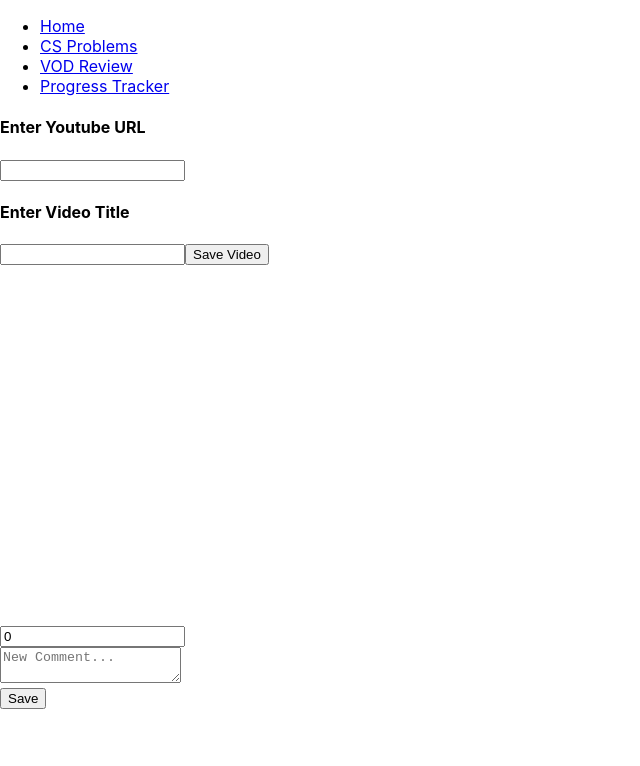
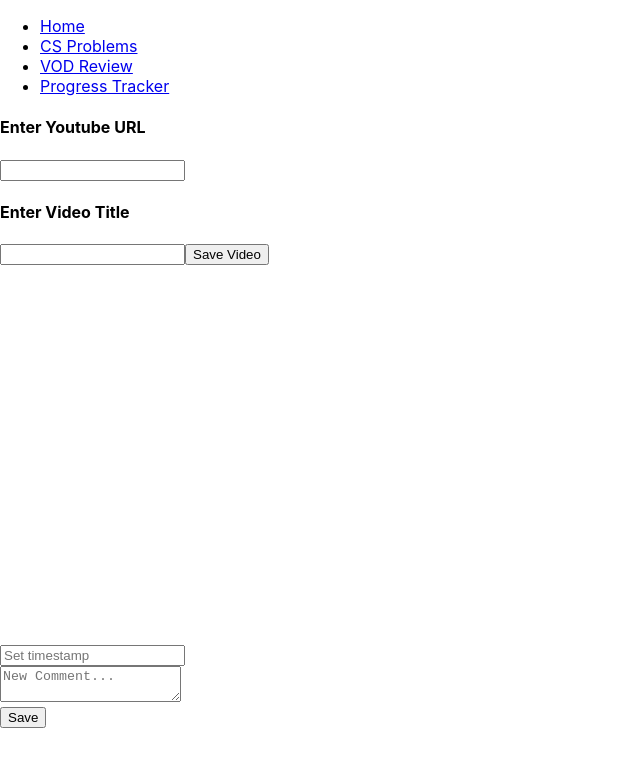
Before and after one commit to Barca545/CS_Tracker, a React (Create React App) app in the folder LoL_App/frontend/: page /vod-reviews in a window 1280 px wide. Shown: the top 766 px of the page, without its empty margins (0-640 px from the left). Built offline with nearby package versions, Linux system fonts and the light colour scheme.

Commit message:
got the timestamps mostly working

```diff
--- a/LoL_App/frontend/src/app/slices/vodreviewSlice.ts
+++ b/LoL_App/frontend/src/app/slices/vodreviewSlice.ts
@@ -39,7 +39,8 @@ const vodreviewSlice = createSlice({
         state.video.title = action.payload
       },
       setVideoURL: (state, action:PayloadAction<string>) => {
-        state.video.url = action.payload
+        const url = action.payload
+        state.video.url = url
       },
     }})
 
--- a/LoL_App/frontend/src/pages/VOD-Review.tsx
+++ b/LoL_App/frontend/src/pages/VOD-Review.tsx
@@ -1,4 +1,4 @@
-import React, {useState,useRef, useEffect} from "react";
+import React, {useState,useRef} from "react";
 import {v4 as uuid} from 'uuid';
 import { VODReviewComment, Video} from "../services/types/vod-reviews-types";
 import { useAppDispatch,useAppSelector } from "../app/hooks";
@@ -13,7 +13,6 @@ import ReactPlayer from "react-player";
 
 
 const VideoPlayer = () => {
-  ///give users the option to set the title of the video
   const reactPlayerRef = useRef<ReactPlayer>(null);
   const time = reactPlayerRef.current?.getCurrentTime()
   const dispatch = useAppDispatch()
@@ -21,15 +20,43 @@ const VideoPlayer = () => {
   const [videoTitle,setTitle] = useState(video.title)
   const [videoURL,setURL] = useState(video.url)
 
-  ///use map to rerender
-
   const handleSaveVideo = () => {
     dispatch(setVideoURL(videoURL))
-    dispatch(setVideoURL(videoTitle))
+    dispatch(setVideoTitle(videoTitle))
+    setTitle('')
+    setURL('')
   }
 
   /*steal the set duration thing as well from the below
   https://codesandbox.io/s/useref-for-react-player-qss7k*/
+
+  function timestampConverter(timestamp:string){
+    /*some math here is going wrong because 2:30 is being set to 2:03
+    my hunch is soem integer is being fucked up by parseInt
+    */
+    const count = timestamp.split(':').length
+    console.log(count)
+    if (count>=3) {
+      const [hoursstring, minutesstring, secondsstring] = timestamp.split(':');
+      const hours = parseInt(hoursstring)
+      const minutes = parseInt(minutesstring)
+      const seconds = parseInt(secondsstring)
+      const fulltime = (hours * 60 *60) + (minutes*60) + seconds
+      return fulltime
+    }
+    else if (count==2) {
+      const [minutesstring, secondsstring] = timestamp.split(':');
+      const minutes = parseInt(minutesstring)
+      const seconds = parseInt(secondsstring)
+      const fulltime = (minutes*60) + seconds
+      return fulltime
+    }
+    else {
+      const [secondsstring] = timestamp.split(':');
+      const seconds = parseInt(secondsstring)
+      return seconds
+    }
+  };
 
   const handleSeek = (time:number) => {
     reactPlayerRef.current?.seekTo(time)
@@ -64,18 +91,24 @@ const VideoPlayer = () => {
     const EditComment = (props:any) =>{
       const id = props.id
       const [inputText,setinputText] = useState(props.text)
-      const [inputTimestamp,setinputTimestamp] = useState<number>(props.timestamp);
+      const [inputTimestamp,setInputTimestamp] = useState<string>(props.timestamp[1]);
+      const [ouputTimestamp,setOutputTimestamp] = useState(0);
+
+      /*add feature that lets user set timestamp or set it to the current time*/
+      const handleTimestamp = (e:React.ChangeEvent<HTMLInputElement>) => {
+        setInputTimestamp(e.target.value)
+        const timestamp = timestampConverter(inputTimestamp)
+        setOutputTimestamp(timestamp)
+      }
 
       const handleEdit = () => {
         const comment:VODReviewComment = {
           id: id,
-          timestamp:inputTimestamp,
+          timestamp:[ouputTimestamp,inputTimestamp],
           text:inputText,
         }
         dispatch(editComment(comment))
-        console.log('comment edited')
         setEditState(false)
-
       }
       const handleCancel = () => {
         const comment:VODReviewComment = {
@@ -84,7 +117,6 @@ const VideoPlayer = () => {
           text:props.text,
         }
         dispatch(editComment(comment))
-        console.log('comment canceled')
         setEditState(false)
       }
 
@@ -93,7 +125,7 @@ const VideoPlayer = () => {
           <input type="text" className="create-timestamp"
           value={inputTimestamp}
           placeholder="Set timestamp"
-          onChange={(e) => {setinputTimestamp(parseInt(e.target.value))}}
+          onChange={(e) => {handleTimestamp(e)}}
           />
           <div className="create-comment">
             <textarea
@@ -110,10 +142,10 @@ const VideoPlayer = () => {
       )
     }
 
-    if (editstate==false) {
+    if (editstate===false) {
       return(
         <div className="comment">
-          <div className="time-stamp" onClick={()=>handleSeek(comment.timestamp)}> {comment.timestamp} </div>
+          <div className="time-stamp" onClick={()=>handleSeek(comment.timestamp[0])}> {comment.timestamp[1]} </div>
           <div className="comment-body" key={comment.id} id={comment.id}>
             {comment.text}
           </div>
@@ -133,24 +165,26 @@ const VideoPlayer = () => {
   ///could possible make savehandler an if statement and then reuse create comment for edit comment
   const CreateComment = () =>{
     const [inputText,setinputText] = useState ('')
-    const [inputTimestamp,setinputTimestamp] = useState(0);
+    const [inputTimestamp,setInputTimestamp] = useState('');
+    const [ouputTimestamp,setOutputTimestamp] = useState(0);
 
     /*add feature that lets user set timestamp or set it to the current time*/
+    const handleTimestamp = (e:React.ChangeEvent<HTMLInputElement>) => {
+      setInputTimestamp(e.target.value)
+      const timestamp = timestampConverter(inputTimestamp)
+      setOutputTimestamp(timestamp)
+    }
 
     const saveHandler = () => {
       ///add a seperate action here that sends it to the the backend onsave
       const comment:VODReviewComment =
       { id: uuid(),
-        timestamp:inputTimestamp,
+        timestamp:[ouputTimestamp,inputTimestamp],
         text:inputText,
       }
-
       dispatch(addComment(comment))
       setinputText('')
-    }
-
-    const handleTimestampInput = () => {
-      ///needs to convert a timestamp i.e. 3:12 into seconds
+      setInputTimestamp('')
     }
 
     return(
@@ -158,7 +192,7 @@ const VideoPlayer = () => {
         <input type="text" className="create-timestamp"
         value={inputTimestamp}
         placeholder="Set timestamp"
-        onChange={(e) => {setinputTimestamp(parseInt(e.target.value))}}
+        onChange={(e) => {handleTimestamp(e)}}
         />
         <div className="create-comment">
           <textarea
@@ -168,7 +202,7 @@ const VideoPlayer = () => {
           />
         </div>
         <div className="create-comment-footer">
-          <button className="comment-save" onClick={saveHandler}> Save </button>
+          <input type="button" value='Save' className="comment-save" onClick={saveHandler}/>
         </div>
       </>
     )
@@ -181,8 +215,9 @@ const VideoPlayer = () => {
       <input type={"text"} value={videoURL} onChange={(e)=>setURL(e.target.value)}/>
       <h4>Enter Video Title</h4>
       <input type={"text"} value={videoTitle} onChange={(e)=>setTitle(e.target.value)}/>
-      <button onClick={()=>handleSaveVideo()}>Save Video</button>
+      <input type="button" value='Save Video' onClick={()=>handleSaveVideo()}></input>
     </form>
+    <h3>{video.title}</h3>
     <ReactPlayer
         ///url="https://www.youtube.com/watch?v=ddcTY2tn26w"
         url={video.url}
@@ -191,6 +226,7 @@ const VideoPlayer = () => {
             playerVars: { controls: 1 }
           }
         }}
+        ref={reactPlayerRef}
       />
     <CommentSidebar/>
   </>
--- a/LoL_App/frontend/src/services/types/vod-reviews-types.ts
+++ b/LoL_App/frontend/src/services/types/vod-reviews-types.ts
@@ -1,6 +1,9 @@
 export interface VODReviewComment{
     id:string,
-    timestamp:number,///this might need to be a number
+    timestamp:[
+        number, ///seconds value
+        string  ///display value
+    ],
     text:string
 }
 
```
